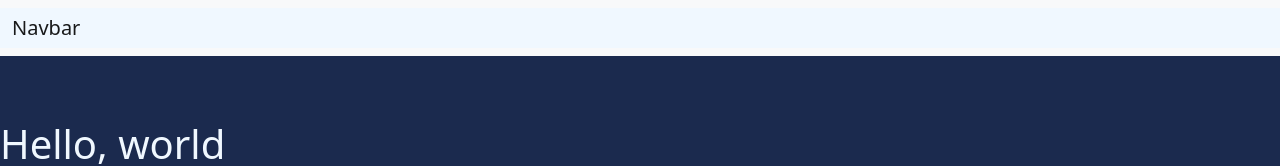
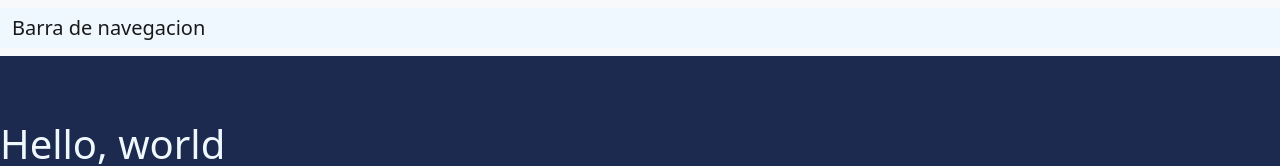
Before and after one commit to Eduardo-bg01/Eduardo-bg01.github.io, a plain HTML site: page index.html in a window 1280 px wide. Shown: the top 166 px of the page. Drawn offline with nearby package versions, Linux system fonts and the light colour scheme.

Commit message:
cambio de navbar a barra de navegacion

```diff
--- a/index.html
+++ b/index.html
@@ -11,7 +11,7 @@
 
     <nav class="navbar bg-light">
         <div class="container-fluid" style="background-color: aliceblue;">
-          <a class="navbar-brand" href="#">Navbar</a>
+          <a class="navbar-brand" href="#">Barra de navegacion</a>
         </div>
       </nav>
 
```
